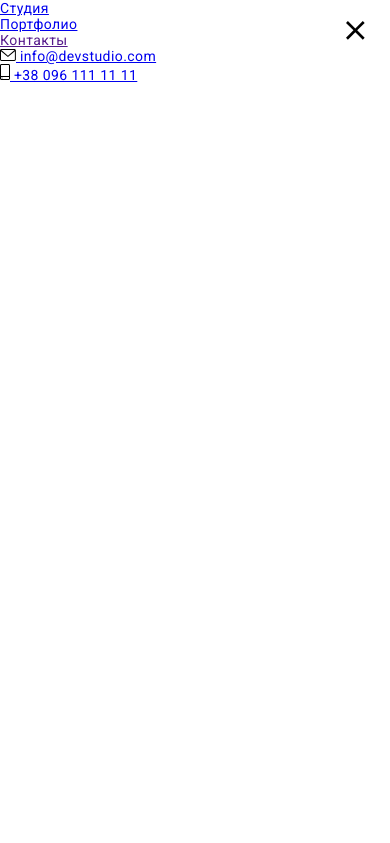
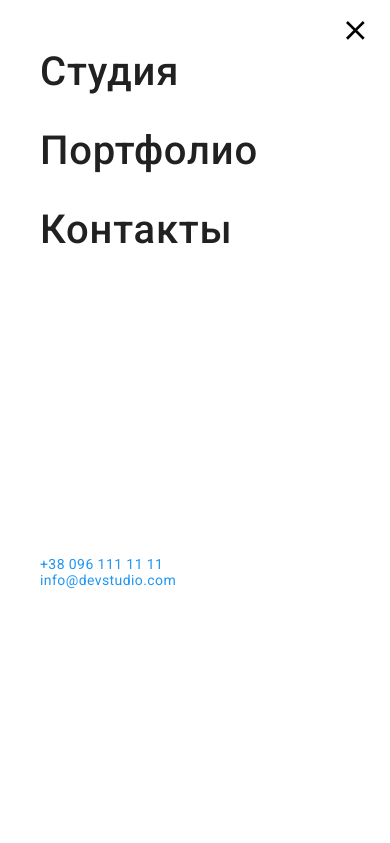
Before and after one commit to baraban2003/web_studio_site, a plain HTML site: page index.html in a window 390 px wide. Both pictures are taken after a click on the button 355 px from the left and 30 px from the top of the page. Shown: the top 843 px of the page. Drawn offline with nearby package versions, Linux system fonts and the light colour scheme.

Commit message:
contacts block

```diff
--- a/index.html
+++ b/index.html
@@ -43,8 +43,8 @@
                         <li class="site-menu__item"> <a class="site-menu__link" href=""> Контакты </a> </li>
                     </ul>
                     <ul class="contacts">
-                        <li class="contacts__item"> <a class="contacts__link" href="mailto:info@devstudio.com"
-                                lang="en">
+                        <li class="contacts__item"> <a class="contacts__link contacts__link"
+                                href="mailto:info@devstudio.com" lang="en">
                                 <svg class="contacts__icon" width="16" height="12">
                                     <use href="./images/icons.svg#envelope"></use>
                                 </svg>
--- a/sass/components/_menu.scss
+++ b/sass/components/_menu.scss
@@ -32,12 +32,6 @@
 }
 
 .menu-container {
-  @media screen and (max-width: 768px) {
-    display: none;
-  }
-}
-
-.menu-container {
   @media screen and (max-width: 767px) {
     display: none;
     position: absolute;
@@ -54,100 +48,56 @@
       left: 0;
       width: 100%;
       height: 100%;
+      padding: 48px 40px;
+    }
   }
 }
 
 
-
-  /*  .header__navigation {
-      display: flex;
-      justify-content: center;
-      align-items: center;
-    } */
-
-  /*  .site-menu {
-      @include centeredFlex();
-      margin-left: 88px;
-
-      &__item:not(:last-child) {
-        margin-right: 50px;
+.site-menu__link {
+  @media screen and (max-width: 767px) {
+    font-weight: 500;
+    font-size: 40px;
+    line-height: 1.18;
+    letter-spacing: 0.02em;
+    @include textDecoration();
+    color: $title-text-color;
   }
-    } */
-
-  /* .site-menu__link {
-      position: relative;
-      color: $title-text-color;
-      font-weight: 500;
-      line-height: 1.14;
-      letter-spacing: 0.02em;
-      display: block;
-      @include textDecoration();
-
-      padding-top: 32px;
-      transition: color $transition-rule;
-
-      &::after {
-        content: "";
-        left: 0;
-        bottom: 0;
-
-        display: block;
-        width: 100%;
-        height: 5px;
-        margin-top: 32px;
-
-        background-color: $accent-color;
-        border-radius: 2px;
-        opacity: 0;
-        transition: opacity $transition-rule;
 }
 
-      &:hover,
-      &:focus {
-        color: $accent-color;
-        outline: none;
+.site-menu__item:not(:last-child) {
+  @media screen and (max-width: 767px) {
+    margin-bottom: 32px;
+  }
 }
 
-      &:hover::after,
-      &:focus::after {
-        opacity: 1;
-      }
-
-      &--current {
-        color: $accent-color;
-      }
-    } */
-
-  /* .contacts {
-
-      &__icon {
-        margin-right: 10px;
-        color: $primary-text-color;
-      }
-
-      &__item:not(:last-child) {
-        margin-right: 50px;
+.site-menu__item:last-child {
+  @media screen and (max-width: 767px) {
+    margin-bottom: 302px;
   }
 }
 
 .contacts__link {
+  @media screen and (max-width: 767px) {
     @include textDecoration();
-      color: $primary-text-color;
-      fill: $primary-text-color;
-      font-weight: 500;
-      line-height: 1.14;
-      letter-spacing: 0.02em;
-      transition: color $transition-rule, fill $transition-rule;
+    color: $accent-color;
 
-      @include centeredFlex();
-
-      &:hover,
-      &:focus {
-        color: $accent-color;
-        fill: $accent-color;
-        outline: none;
+  }
 }
 
-    } */
+.contacts__icon {
+  @media screen and (max-width: 767px) {
+    display: none;
+  }
+}
+
+.contacts {
+  display: flex;
+  flex-direction: column;
+  flex-direction: column-reverse;
+
+  &__item:not(:last-child) {
+    margin-bottom: 32px;
 
   }
+}
```
Also changed, not shown: css/main.css, css/main.min.css, 2 other files. Lines whose indentation alone changed are shown as unchanged.
